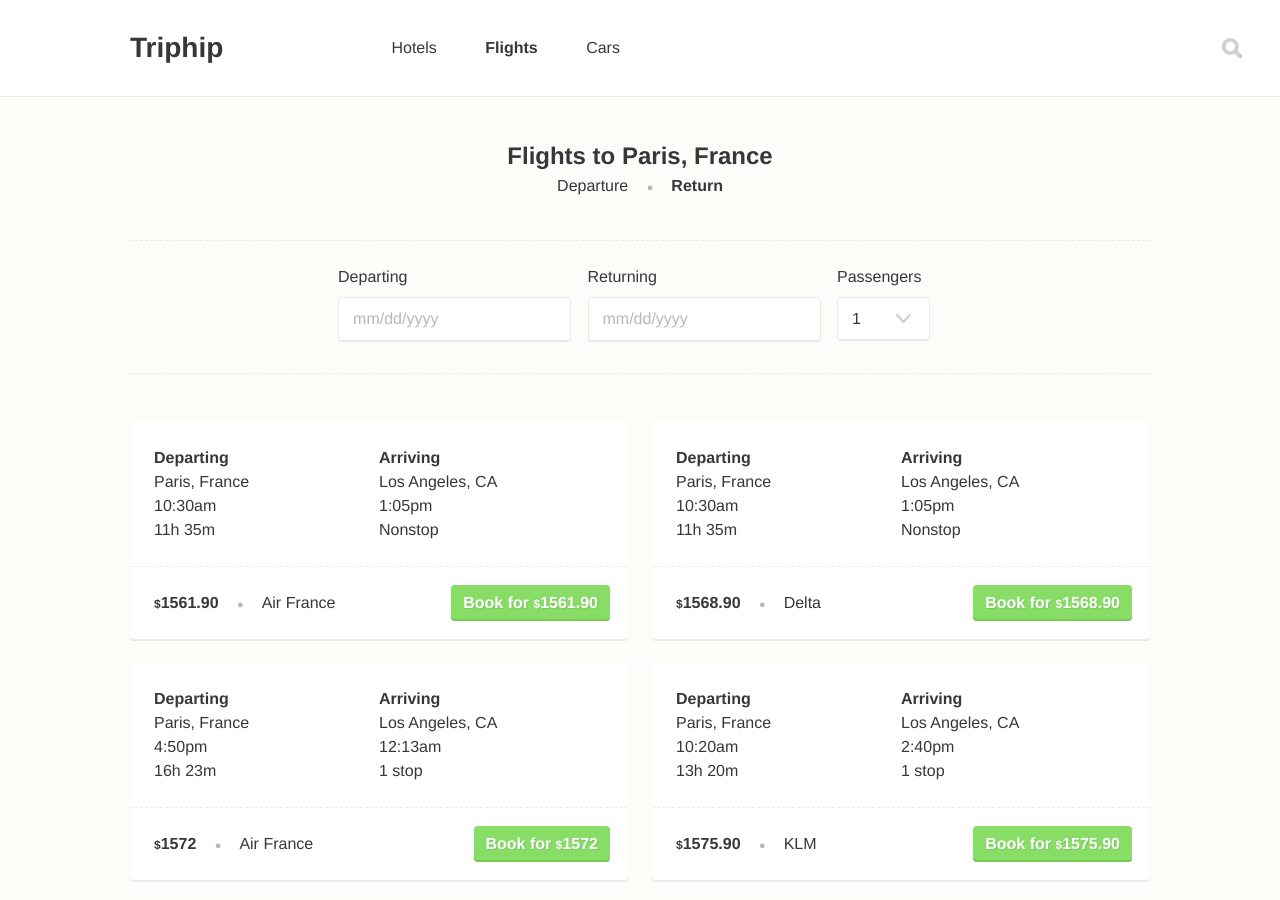
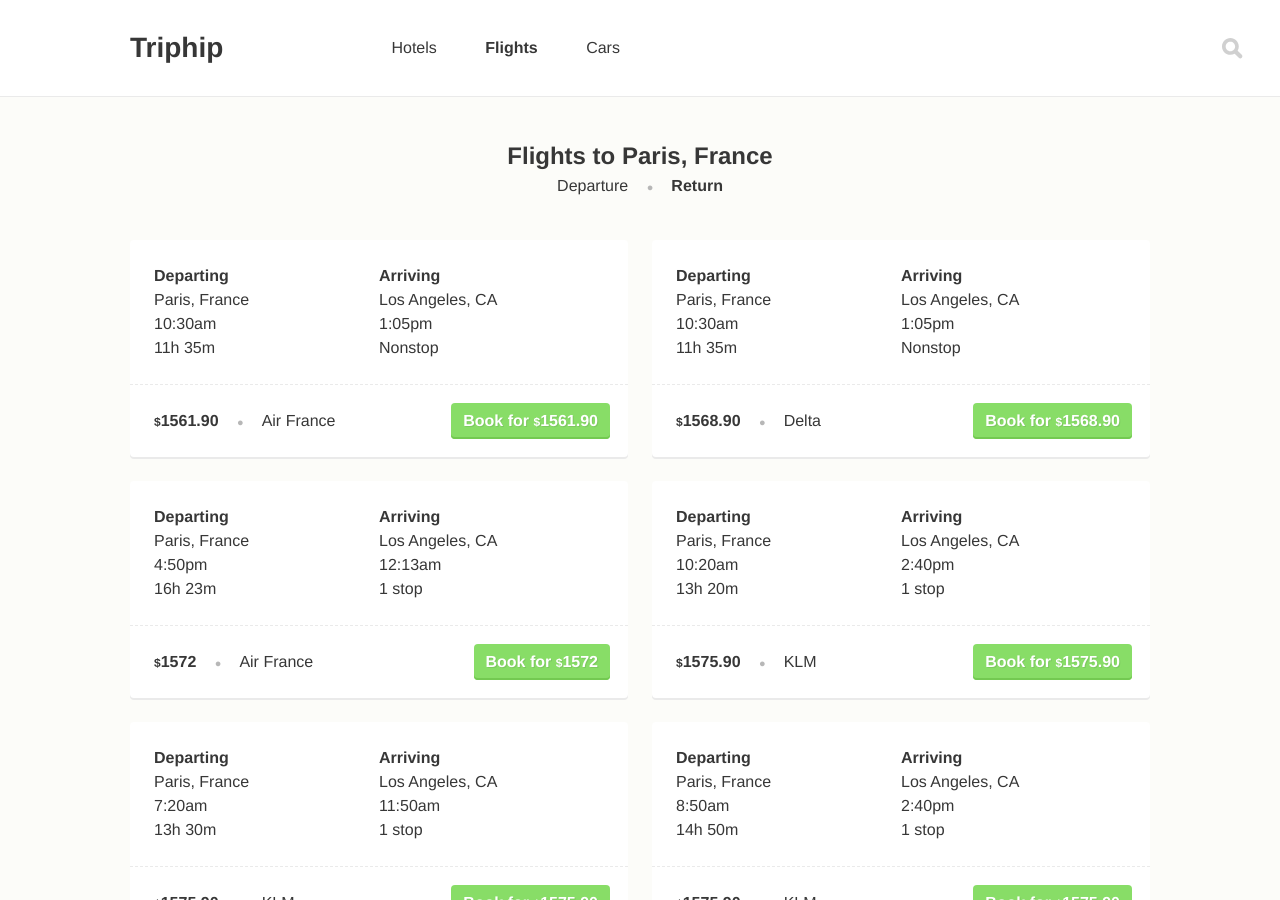
Before and after one commit to cesarfigueroa/triphip, a Jekyll site: the page built from flights/return/paris.html, in a window 1280 px wide and 900 px high. Built offline with Jekyll 4.4.1, drawn with Linux system fonts in a browser that asks for light colours.

Commit message:
Remove date picker from return flight list

```diff
--- a/flights/return/paris.html
+++ b/flights/return/paris.html
@@ -16,8 +16,6 @@ permalink: /flights/paris/return/
     </nav>
   </header>
 
-  {% include date-picker.html to="Departing" from="Returning" guests="Passengers" %}
-
   <ul class="flight-list">
     {% for flight in site.data.flights.returns %}
       <li>{% include flight.html flight=flight book=true %}</li>
```
